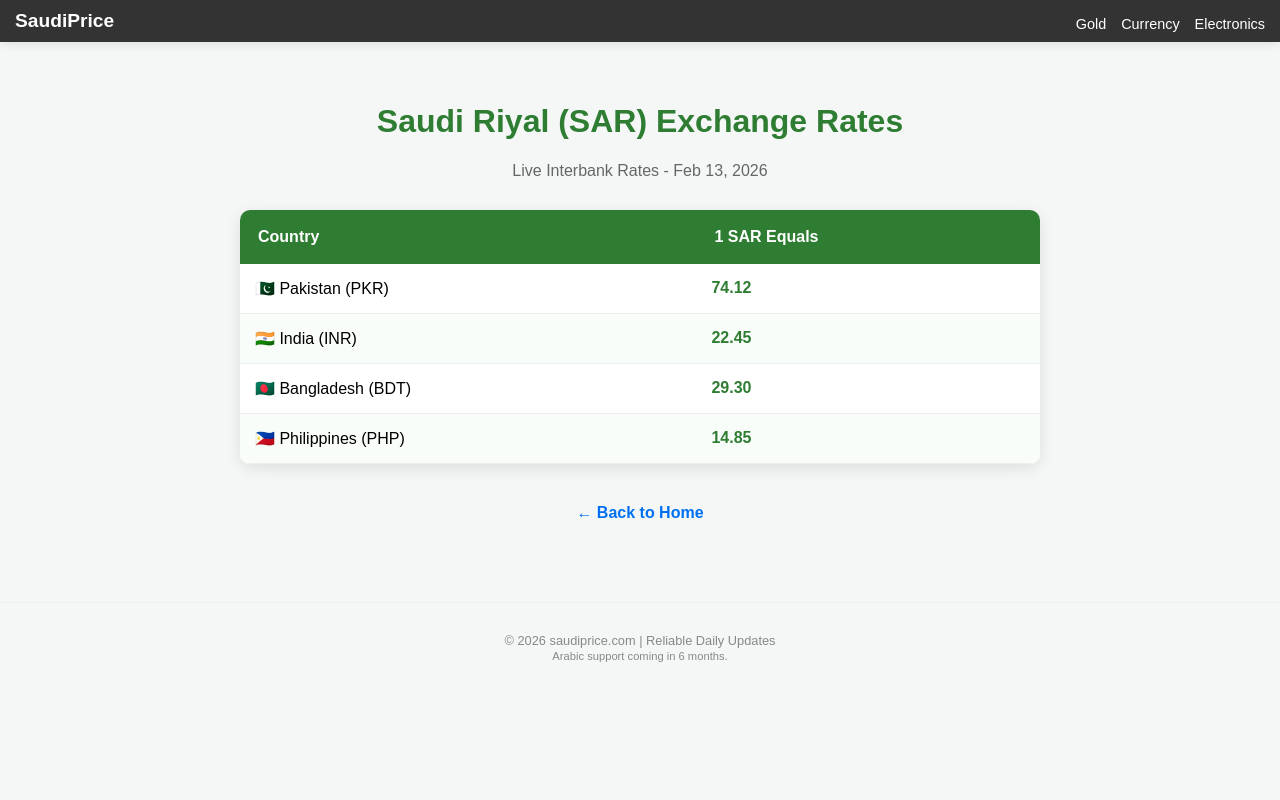
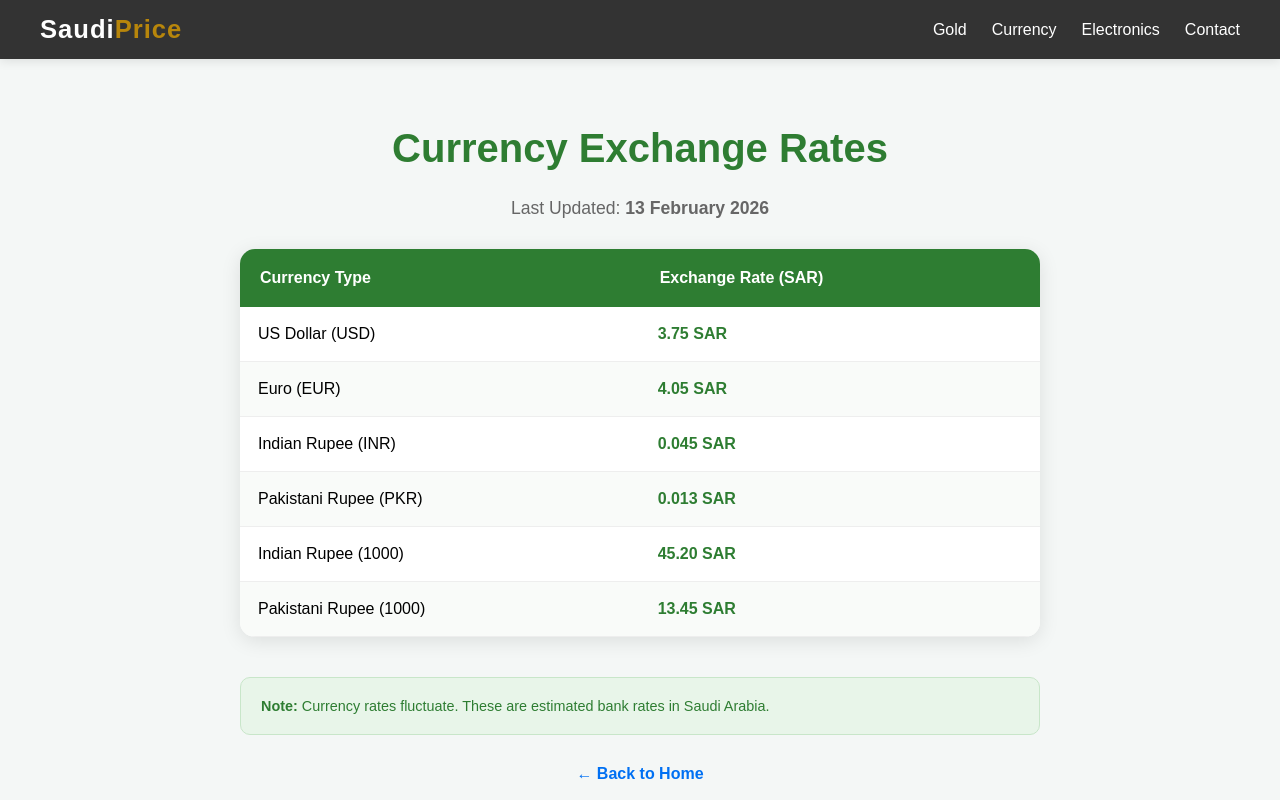
Before and after one commit to DiGiSaudia/saudirate, a Next.js app: page /currency in a window 1280 px wide. Shown: the top 800 px of the page. Built offline with nearby package versions, Linux system fonts and the light colour scheme.

Commit message:
fixed auto date and desktop navbar layout

```diff
--- a/app/components/Navbar.tsx
+++ b/app/components/Navbar.tsx
@@ -3,11 +3,6 @@ import React from 'react';
 export default function Navbar() {
   return (
     <nav style={{
-      display: 'flex',
-      flexWrap: 'wrap', // یہ سب سے اہم ہے: موبائل پر لنکس کو نیچے گرا دے گا
-      justifyContent: 'space-between',
-      alignItems: 'center',
-      padding: '10px 15px',
       backgroundColor: '#333',
       color: 'white',
       position: 'sticky',
@@ -15,20 +10,34 @@ export default function Navbar() {
       zIndex: 1000,
       boxShadow: '0 2px 10px rgba(0,0,0,0.1)',
       width: '100%',
-      boxSizing: 'border-box' // یہ اسکرین کو باہر نکلنے سے روکے گا
     }}>
-      <div style={{ fontSize: '1.2rem', fontWeight: 'bold' }}>
-        <a href="/" style={{ color: 'white', textDecoration: 'none' }}>SaudiPrice</a>
-      </div>
+      <div style={{
+        maxWidth: '1200px', // ڈیسک ٹاپ پر مینیو کو بہت زیادہ پھیلنے سے روکے گا
+        margin: '0 auto',   // مینیو کو اسکرین کے درمیان میں لائے گا
+        display: 'flex',
+        justifyContent: 'space-between',
+        alignItems: 'center',
+        padding: '15px 20px',
+        flexWrap: 'wrap'
+      }}>
+        {/* Logo Text */}
+        <div style={{ fontSize: '1.6rem', fontWeight: 'bold', letterSpacing: '1px' }}>
+          <a href="/" style={{ color: 'white', textDecoration: 'none' }}>
+            Saudi<span style={{ color: '#b8860b' }}>Price</span>
+          </a>
+        </div>
 
-      <div style={{
-        display: 'flex',
-        gap: '15px',
-        marginTop: '5px' // موبائل پر تھوڑا فاصلہ دے گا
-      }}>
-        <a href="/gold-rates" style={{ color: 'white', textDecoration: 'none', fontSize: '0.9rem' }}>Gold</a>
-        <a href="/currency" style={{ color: 'white', textDecoration: 'none', fontSize: '0.9rem' }}>Currency</a>
-        <a href="/electronics" style={{ color: 'white', textDecoration: 'none', fontSize: '0.9rem' }}>Electronics</a>
+        {/* Menu Links */}
+        <div style={{
+          display: 'flex',
+          gap: '25px',
+          alignItems: 'center'
+        }}>
+          <a href="/gold-rates" style={{ color: 'white', textDecoration: 'none', fontSize: '1rem', fontWeight: '500' }}>Gold</a>
+          <a href="/currency" style={{ color: 'white', textDecoration: 'none', fontSize: '1rem', fontWeight: '500' }}>Currency</a>
+          <a href="/electronics" style={{ color: 'white', textDecoration: 'none', fontSize: '1rem', fontWeight: '500' }}>Electronics</a>
+          <a href="/contact" style={{ color: 'white', textDecoration: 'none', fontSize: '1rem', fontWeight: '500' }}>Contact</a>
+        </div>
       </div>
     </nav>
   );
--- a/app/currency/page.tsx
+++ b/app/currency/page.tsx
@@ -1,37 +1,62 @@
 import React from 'react';
 
-export default function CurrencyPage() {
+export default function CurrencyRates() {
+  // یہ لائن خود بخود آج کی تاریخ اٹھا لے گی
+  const today = new Date().toLocaleDateString('en-GB', {
+    day: 'numeric',
+    month: 'long',
+    year: 'numeric',
+  });
+
   const rates = [
-    { country: "Pakistan (PKR)", rate: "74.12", flag: "🇵🇰" },
-    { country: "India (INR)", rate: "22.45", flag: "🇮🇳" },
-    { country: "Bangladesh (BDT)", rate: "29.30", flag: "🇧🇩" },
-    { country: "Philippines (PHP)", rate: "14.85", flag: "🇵🇭" },
+    { currency: "US Dollar (USD)", rate: "3.75 SAR" },
+    { currency: "Euro (EUR)", rate: "4.05 SAR" },
+    { currency: "Indian Rupee (INR)", rate: "0.045 SAR" },
+    { currency: "Pakistani Rupee (PKR)", rate: "0.013 SAR" },
+    { currency: "Indian Rupee (1000)", rate: "45.20 SAR" },
+    { currency: "Pakistani Rupee (1000)", rate: "13.45 SAR" },
   ];
 
   return (
     <div style={{ padding: "40px 20px", maxWidth: "800px", margin: "0 auto", fontFamily: "Arial, sans-serif" }}>
-      <h1 style={{ textAlign: "center", color: "#2e7d32", fontSize: "2rem" }}>Saudi Riyal (SAR) Exchange Rates</h1>
-      <p style={{ textAlign: "center", color: "#666", marginBottom: "30px" }}>Live Interbank Rates - Feb 13, 2026</p>
+      <h1 style={{ textAlign: "center", color: "#2e7d32", fontSize: "2.5rem" }}>Currency Exchange Rates</h1>
 
-      <div style={{ boxShadow: "0 4px 15px rgba(0,0,0,0.1)", borderRadius: "10px", overflow: "hidden" }}>
-        <table style={{ width: "100%", borderCollapse: "collapse", backgroundColor: "white" }}>
+      {/* یہاں تاریخ لکھی ہوئی ہے جو اب خود بخود بدلے گی */}
+      <p style={{ textAlign: "center", color: "#666", fontSize: "1.1rem", marginBottom: "30px" }}>
+        Last Updated: <strong>{today}</strong>
+      </p>
+
+      <div style={{
+        boxShadow: "0 4px 20px rgba(0,0,0,0.1)",
+        borderRadius: "15px",
+        overflowX: "auto", // موبائل پر ٹیبل کو اسکرول کرنے کے لیے
+        backgroundColor: "white"
+      }}>
+        <table style={{ width: "100%", minWidth: "400px", borderCollapse: "collapse" }}>
           <thead style={{ backgroundColor: "#2e7d32", color: "white" }}>
             <tr>
-              <th style={{ padding: "18px", textAlign: "left" }}>Country</th>
-              <th style={{ padding: "18px", textAlign: "left" }}>1 SAR Equals</th>
+              <th style={{ padding: "20px", textAlign: "left" }}>Currency Type</th>
+              <th style={{ padding: "20px", textAlign: "left" }}>Exchange Rate (SAR)</th>
             </tr>
           </thead>
           <tbody>
-            {rates.map((r, i) => (
-              <tr key={i} style={{ borderBottom: "1px solid #eee", backgroundColor: i % 2 === 0 ? "#fff" : "#f9fdf9" }}>
-                <td style={{ padding: "15px" }}>{r.flag} {r.country}</td>
-                <td style={{ padding: "15px", fontWeight: "bold", color: "#2e7d32" }}>{r.rate}</td>
+            {rates.map((item, index) => (
+              <tr key={index} style={{ borderBottom: "1px solid #eee", backgroundColor: index % 2 === 0 ? "#fff" : "#f9fbf9" }}>
+                <td style={{ padding: "18px" }}>{item.currency}</td>
+                <td style={{ padding: "18px", fontWeight: "bold", color: "#2e7d32" }}>{item.rate}</td>
               </tr>
             ))}
           </tbody>
         </table>
       </div>
-      <div style={{ textAlign: "center", marginTop: "40px" }}>
+
+      <div style={{ marginTop: "40px", padding: "20px", backgroundColor: "#e8f5e9", borderRadius: "10px", border: "1px solid #c8e6c9" }}>
+        <p style={{ margin: 0, fontSize: "0.9rem", color: "#2e7d32" }}>
+          <strong>Note:</strong> Currency rates fluctuate. These are estimated bank rates in Saudi Arabia.
+        </p>
+      </div>
+
+      <div style={{ textAlign: "center", marginTop: "30px" }}>
         <a href="/" style={{ color: "#0070f3", textDecoration: "none", fontWeight: "bold" }}>← Back to Home</a>
       </div>
     </div>
```
